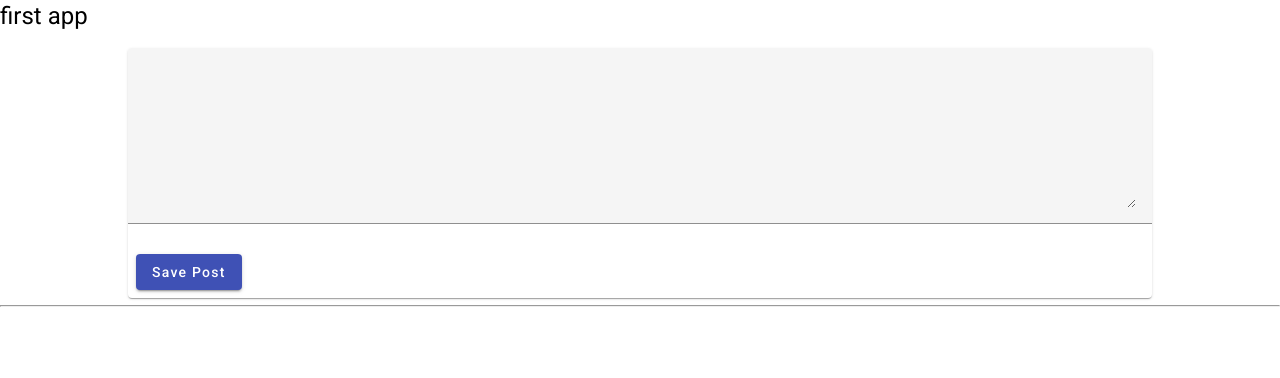
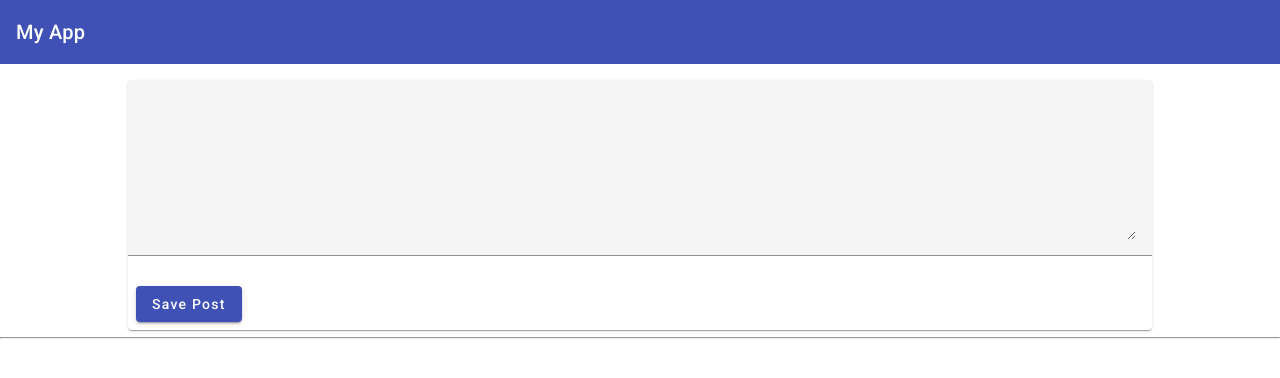
Before and after one commit to doug-newton/mean-course-udemy, an Angular app: page / in a window 1280 px wide. Shown: the top 378 px of the page. Built offline with nearby package versions, Linux system fonts and the light colour scheme.

Commit message:
add header / toolbar

```diff
--- a/src/app/app.component.html
+++ b/src/app/app.component.html
@@ -1,2 +1,4 @@
-<h1>first app</h1>
-<app-post-create></app-post-create>
+<app-header></app-header>
+<main>
+    <app-post-create></app-post-create>
+</main>
--- a/src/app/app.component.scss
+++ b/src/app/app.component.scss
@@ -0,0 +1,3 @@
+main {
+    margin-top: 1rem;
+}
--- /dev/null
+++ b/src/app/header/header.component.html
@@ -0,0 +1 @@
+<mat-toolbar color="primary">My App</mat-toolbar>
```
Also changed, not shown: src/app/app.module.ts (+9 -4 lines), src/app/header/header.component.ts (added, +9 -0 lines).
